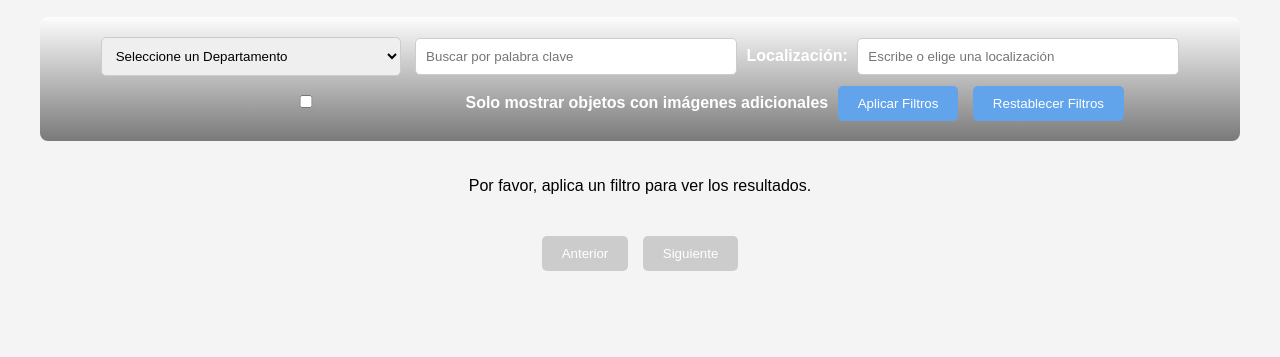
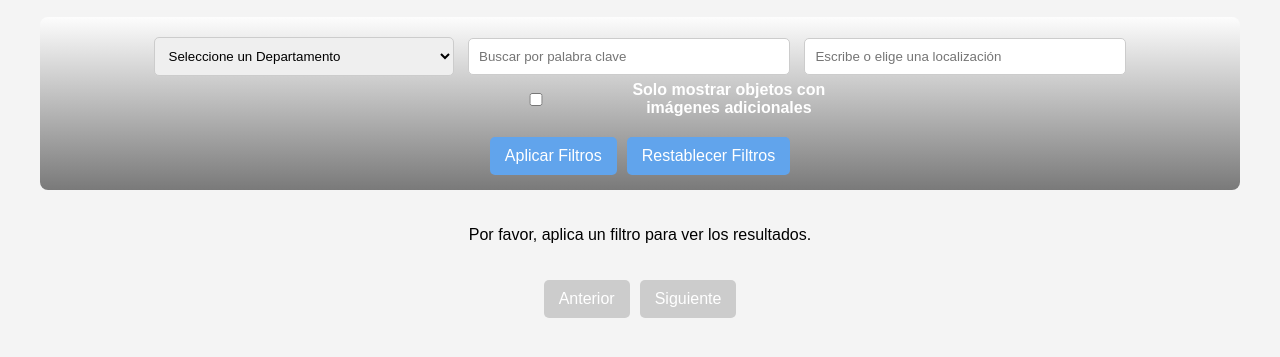
Before and after one commit to Segu33/Proyecto-Museo-Web2, a website: page public/index.html in a window 1280 px wide. Both pictures are taken after a click on the button "Ingresar al Museo". Shown: the part 101-458 px from the top of the page. Drawn offline with Linux system fonts and the light colour scheme; no server answers.

Commit message:
intento de acomodar checkbox

```diff
--- a/public/index.html
+++ b/public/index.html
@@ -30,7 +30,6 @@
             <input type="text" id="keywordInput" placeholder="Buscar por palabra clave">
 
             <!-- Campo de localización con datalist -->
-            <label for="locationInput">Localización:</label>
             <input list="locationOptions" id="locationInput" name="locationInput" placeholder="Escribe o elige una localización">
             <datalist id="locationOptions">
                 <option value="Europe"></option>
@@ -43,12 +42,16 @@
             </datalist>
 
             <!-- Checkbox para filtrar por imágenes adicionales -->
-            <label>
-                <input type="checkbox" id="additionalImagesOnly"> Solo mostrar objetos con imágenes adicionales
-            </label>
-
-            <button id="applyFiltersBtn">Aplicar Filtros</button>
-            <button id="resetFiltersBtn">Restablecer Filtros</button> <!-- Botón para restablecer filtros -->
+            <div class="checkbox-container">
+                <label for="additionalImagesOnly" class="checkbox-label">
+                    <input type="checkbox" id="additionalImagesOnly"> Solo mostrar objetos con imágenes adicionales
+                </label>
+            </div>
+            <!-- Nuevo contenedor para centrar los botones -->
+            <div class="filter-buttons">
+                <button id="applyFiltersBtn">Aplicar Filtros</button>
+                <button id="resetFiltersBtn">Restablecer Filtros</button>
+            </div>
         </div>
 
         <!-- Contenedor para las obras de arte -->
--- a/public/style.css
+++ b/public/style.css
@@ -36,21 +36,12 @@ body, html {
     box-shadow: 0 4px 8px rgba(0, 0, 0, 0.2);
 }
 
-
-
 .welcome-content h1 {
     font-size: 2em;
     margin-bottom: 20px;
     color: white; /* Asegura que el texto sea visible sobre el fondo oscuro */
 }
 
-.main-image {
-    max-width: 100%;
-    height: auto;
-    margin-bottom: 20px;
-}
-
-/* Ajustes para centrar el botón en la posición deseada */
 .enter-btn {
     position: absolute;
     top: 120%; /* Mueve el botón más abajo, ajusta este valor según lo que necesites */
@@ -65,16 +56,20 @@ body, html {
     transition: background-color 0.3s;
 }
 
-
 .enter-btn:hover {
     background-color: var(--hover-color);
 }
 
-/* Ocultar inicialmente la página del museo */
+/* Contenedor principal */
 .container {
     display: none;
     max-width: 1200px;
     margin: auto;
+}
+
+h1 {
+    text-align: center;
+    margin-bottom: 20px;
 }
 
 /* Estilos generales para la página principal */
@@ -83,7 +78,6 @@ body, html {
     text-align: center;
 }
 
-/* Estilos para los filtros */
 .filters {
     margin-bottom: 20px;
     background-image: linear-gradient(to bottom, rgba(255, 255, 255, 0.8), rgba(0, 0, 0, 0.5));
@@ -105,13 +99,42 @@ select, input {
     border: 1px solid #ccc;
 }
 
-/* Estilos para los botones */
+/* Alinear el checkbox y la etiqueta en la misma línea y reducir espacio */
+.checkbox-label {
+    display: inline-flex; /* Alinea el checkbox y el texto en una sola línea */
+    align-items: center; /* Alinea verticalmente el checkbox con el texto */
+    margin-right: 5px; /* Ajusta el espacio entre el label y el checkbox */
+}
+
+input[type="checkbox"] {
+    margin-right: 5px; /* Ajusta el espacio entre el checkbox y el texto */
+    vertical-align: middle; /* Asegura que el checkbox se alinee con el texto */
+}
+
+/* Estilo para los botones de filtros centrados */
+.filter-buttons {
+    display: flex;
+    justify-content: center; /* Centra los botones */
+    margin-top: 20px; /* Mueve los botones más abajo */
+    gap: 10px; /* Espacio entre botones */
+}
+
+/* Colocar label de Localización y su input en una fila */
+.location-container {
+    display: flex;
+    flex-direction: row; /* Alinea label e input en la misma fila */
+    align-items: center; /* Alinea el input con el label */
+    gap: 10px; /* Espacio entre label y el input */
+    margin-top: 10px; /* Añade espacio respecto a los otros filtros */
+}
+
+/* Botones generales */
 button {
-    padding: 10px 20px;
-    margin: 5px;
+    padding: 10px 15px;
+    font-size: 16px;
+    border: none;
     background-color: var(--primary-color);
     color: white;
-    border: none;
     border-radius: 5px;
     cursor: pointer;
     transition: background-color 0.3s;
@@ -123,11 +146,6 @@ button:hover {
 
 .pagination button:disabled {
     background-color: var(--disabled-color);
-}
-
-h1 {
-    text-align: center;
-    margin-bottom: 20px;
 }
 
 /* Grid para mostrar las obras de arte */
@@ -160,6 +178,32 @@ h1 {
     margin-top: 20px;
     font-size: 1.2em;
     color: var(--primary-color);
+}
+
+/* Paginación */
+.pagination {
+    display: flex;
+    justify-content: center;
+    margin-top: 20px;
+}
+
+.pagination button {
+    padding: 10px 15px;
+    font-size: 16px;
+    border: none;
+    background-color: var(--primary-color);
+    color: white;
+    border-radius: 5px;
+    cursor: pointer;
+    margin: 0 5px;
+}
+
+.pagination button:disabled {
+    background-color: var(--disabled-color);
+}
+
+.pagination button:hover:enabled {
+    background-color: var(--hover-color);
 }
 
 /* Estilos para el modal */
@@ -212,7 +256,6 @@ h1 {
     cursor: pointer;
 }
 
-/* Estilos para el botón de ver más */
 .view-more {
     box-shadow: 0 4px 8px rgba(0, 0, 0, 0.2);
     background-color: var(--primary-color);
@@ -230,7 +273,6 @@ h1 {
     cursor: pointer;
 }
 
-/* Media queries para dispositivos más pequeños */
 @media (max-width: 768px) {
     .filters {
         background-size: cover;
```
